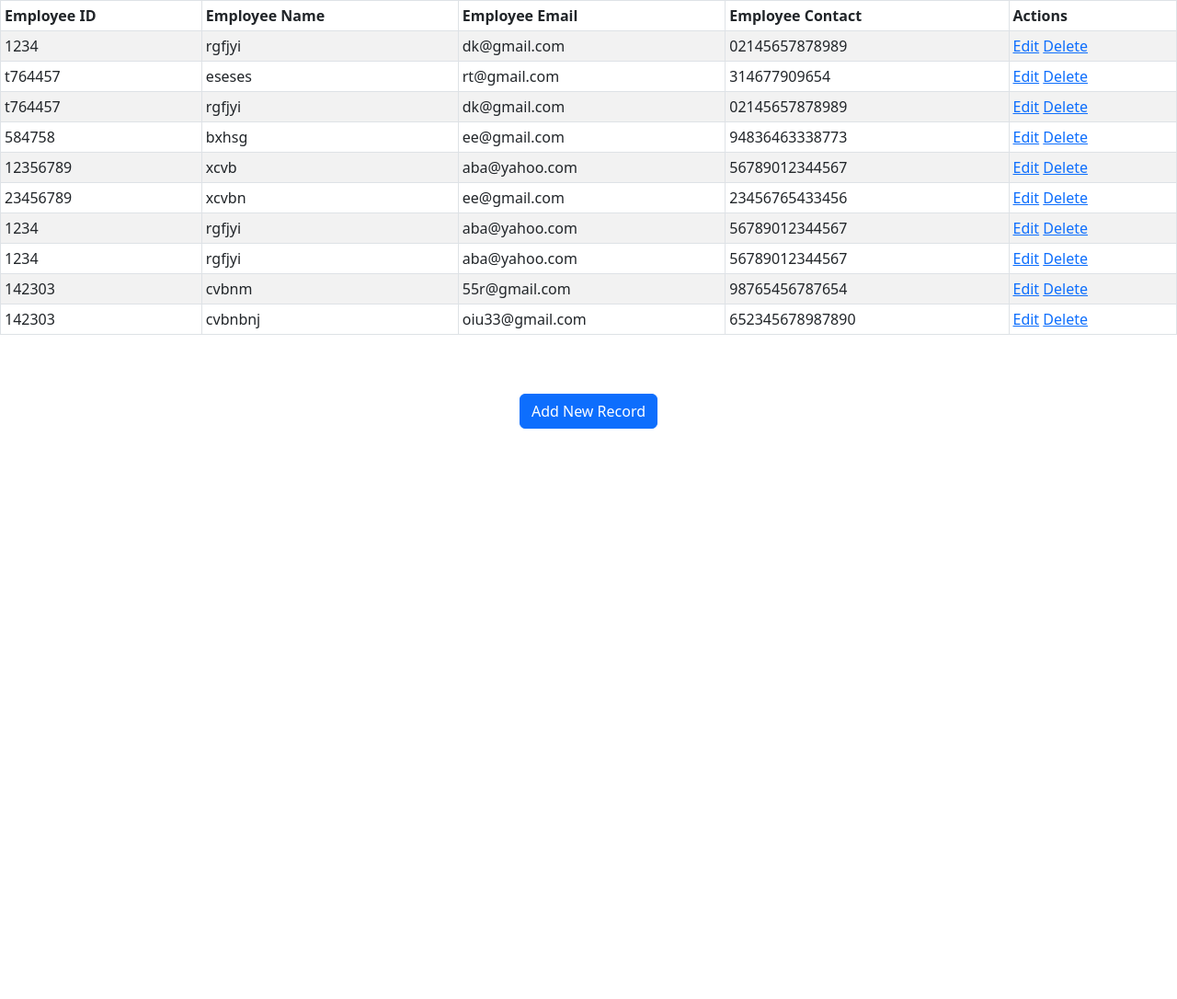
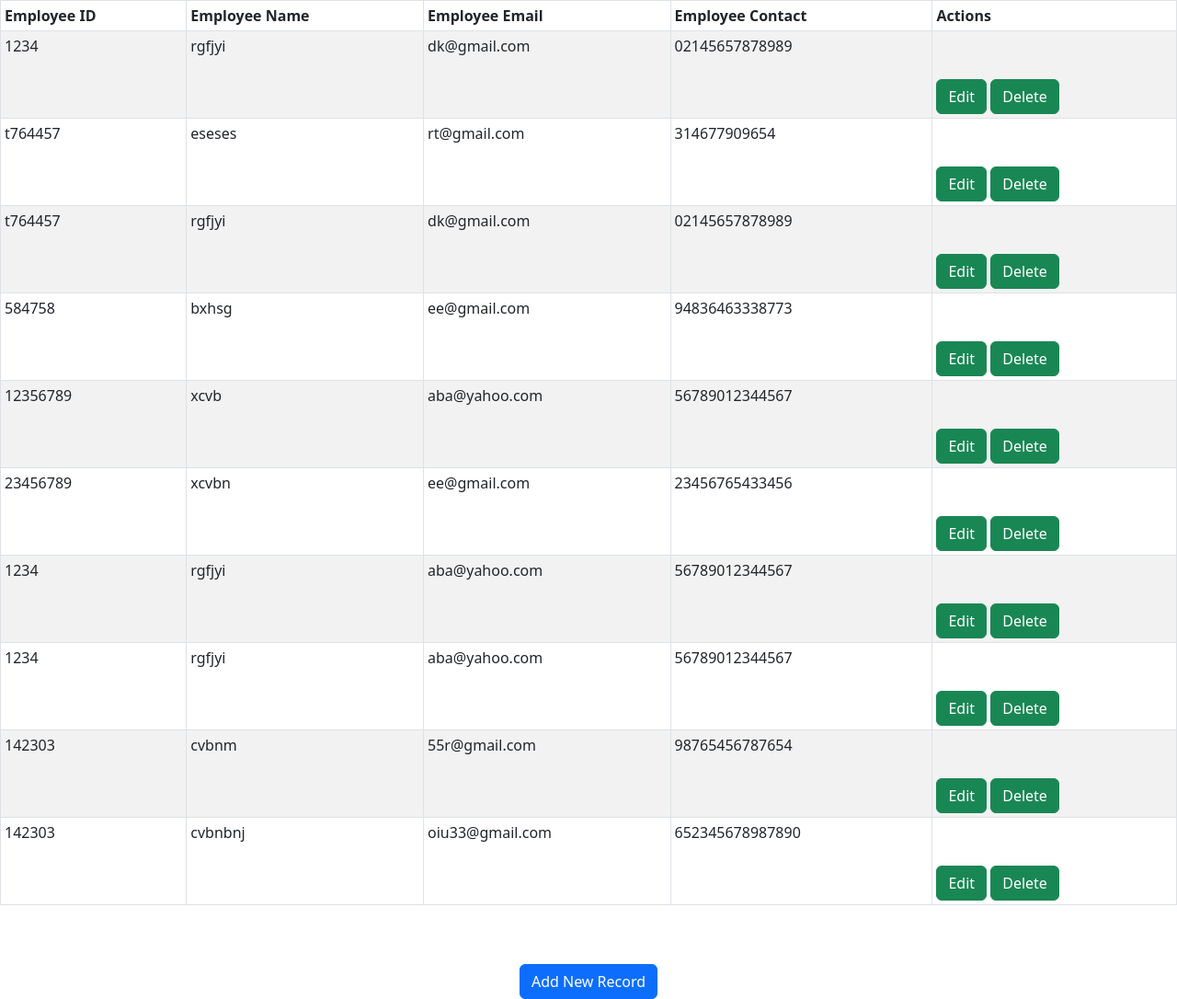
Before and after one commit to Gracesvg/Crud-example, a Django app: page /show in a window 1280 px wide. Shown: the whole page at 92% size. Before the commit the page ends 466 px from the top, so only its background shows below. Run offline with Django 4.2, Linux system fonts and the light colour scheme; data comes from the database, SQL or seed files in the repository; both versions use the stored data as it was after the commit.

Commit message:
added file

```diff
--- a/employ/templates/show.html
+++ b/employ/templates/show.html
@@ -25,8 +25,8 @@
         <td>{{ employee.eemail }}</td>
         <td>{{ employee.econtact }}</td>
         <td>
-            <a href="/edit/{{ employee.id }}"><span class="glyphicon glyphicon-pencil" >Edit</span></a>
-            <a href="/delete/{{ employee.id }}">Delete</a>
+            <a href="/edit/{{ employee.id }}"><span class="glyphicon glyphicon-pencil mt-5 btn btn-success " >Edit</span></a>
+            <a href="/delete/{{ employee.id }}"><span class="mt-5 btn btn-success">Delete</span></a>
         </td>
     </tr>
 {% endfor %}
```
Also changed, not shown: employ/views.py (+13 -3 lines), db.sqlite3.
